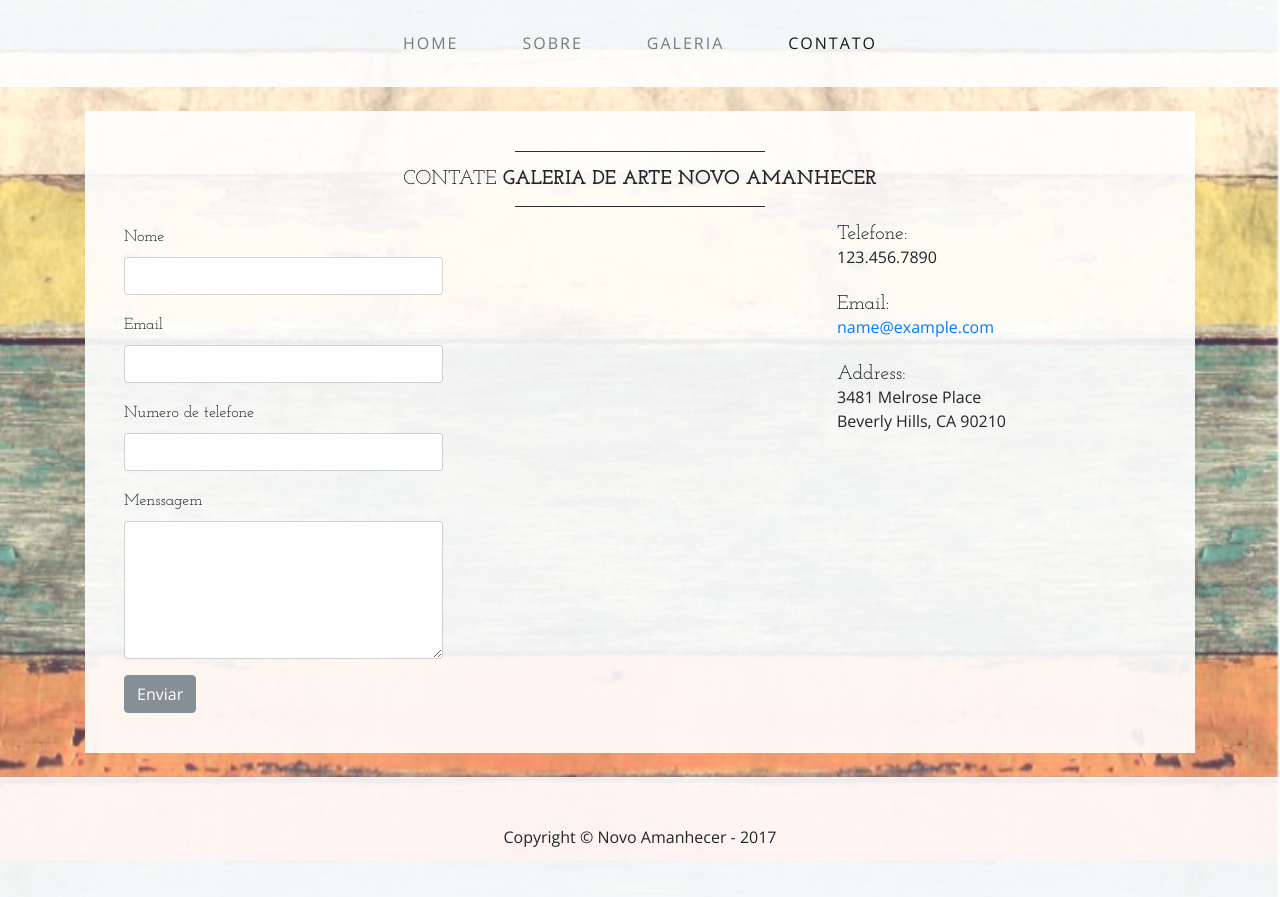
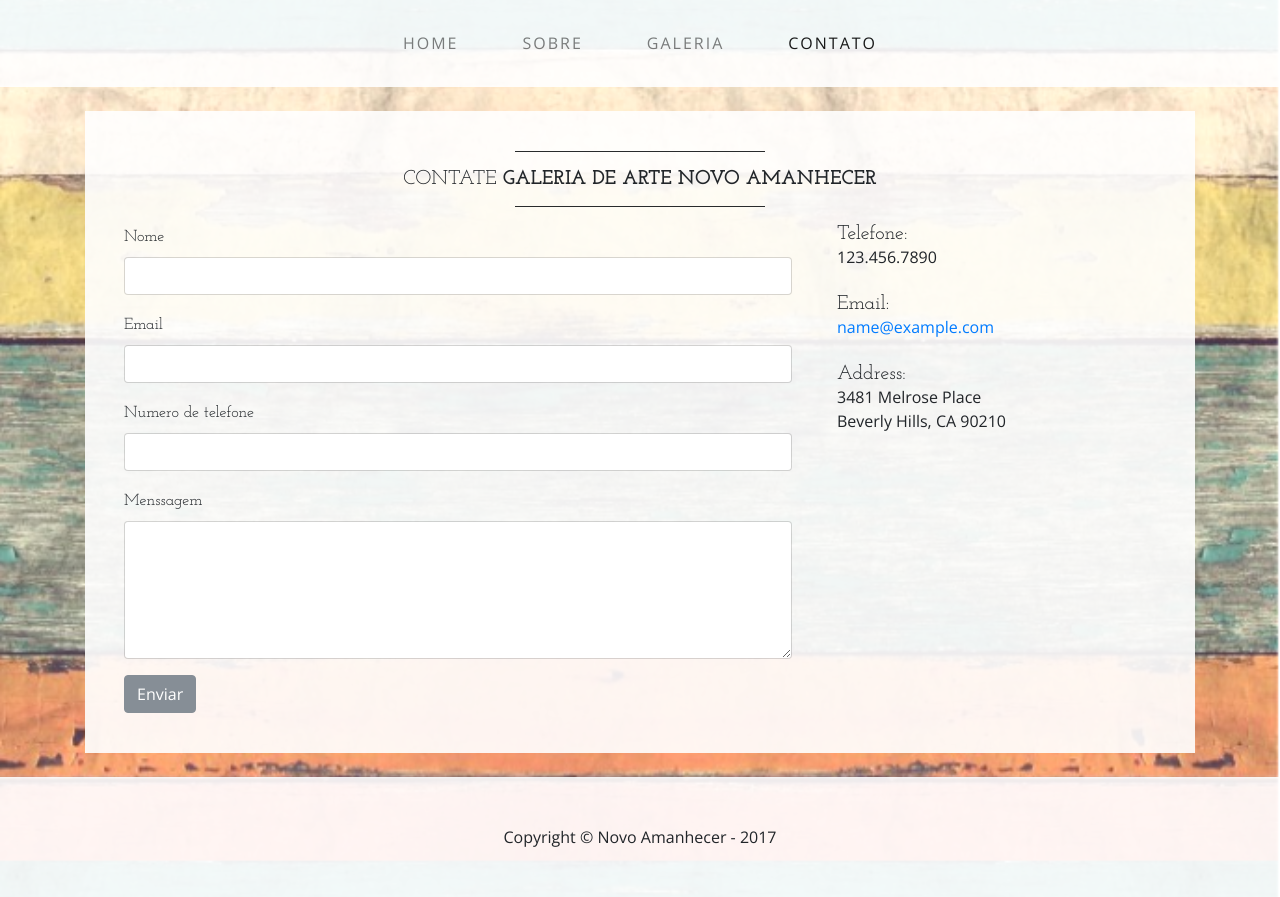
Before and after one commit to gnoguchi/art-gallery, a Node server app: page /contato in a window 1280 px wide. Shown: the part 196-1093 px from the top of the page. Run offline with Node 20, Linux system fonts and the light colour scheme; some libraries are stand-ins or nearby versions.

Commit message:
contato1

```diff
--- a/views/contato.handlebars
+++ b/views/contato.handlebars
@@ -9,20 +9,20 @@
             <hr class="divider">
             <div class="row">
                 <div class="col-lg-8">
-                  <div class="form-group col-lg-6">
+                  <div class="form-group col-lg-12">
                       <label class="text-heading">Nome</label>
                       <input type="text" class="form-control">
                   </div>
-                  <div class="form-group col-lg-6">
+                  <div class="form-group col-lg-12">
                       <label class="text-heading">Email</label>
                       <input type="email" class="form-control">
                   </div>
-                  <div class="form-group col-lg-6">
+                  <div class="form-group col-lg-12">
                       <label class="text-heading">Numero de telefone</label>
                       <input type="tel" class="form-control">
                   </div>
                   <div class="clearfix"></div>
-                  <div class="form-group col-lg-6">
+                  <div class="form-group col-lg-12">
                       <label class="text-heading">Menssagem</label>
                       <textarea class="form-control" rows="6"></textarea>
                   </div>
```
